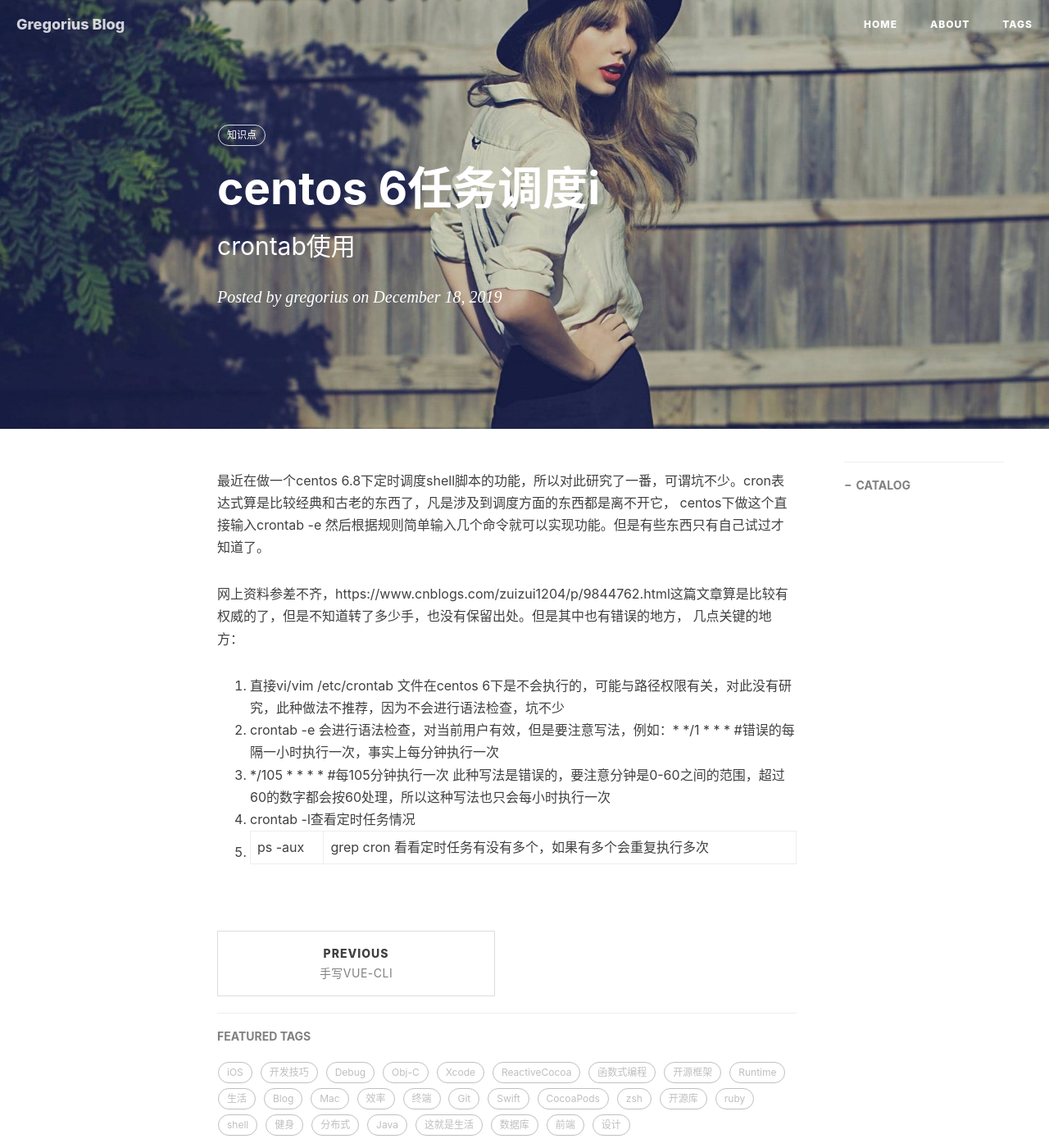
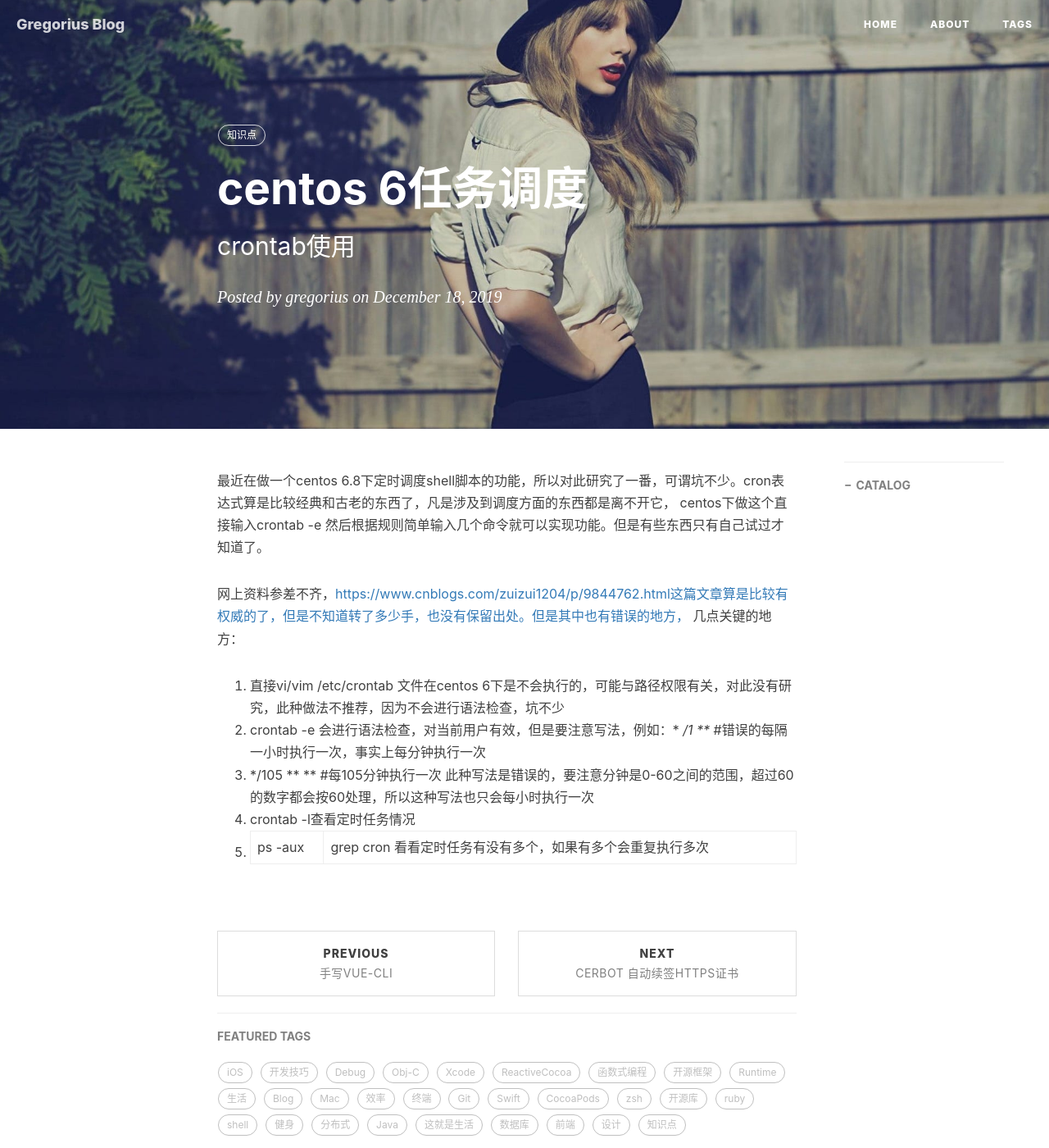
Before and after one commit to gregoriusxu/gregoriusxu.github.io, a Jekyll site: the page built from _posts/2019-12-18-centos 6任务调度.md, in a window 1280 px wide and 1400 px high. Shown: the whole window at 82% size. Built offline with Jekyll 4.4.1, drawn with Linux system fonts in a browser that asks for light colours; nearby versions of some CDN libraries; comment, search, counter and statistics services are not loaded.

Commit message:
new post

```diff
--- a/_posts/2019-12-18-centos 6任务调度.md
+++ b/_posts/2019-12-18-centos 6任务调度.md
@@ -1,6 +1,6 @@
 ---
 layout:     post
-title:      centos 6任务调度i
+title:      centos 6任务调度
 subtitle:   crontab使用
 date:       2019-12-18
 author:     gregorius
@@ -14,10 +14,11 @@ tags:
 centos下做这个直接输入crontab -e 然后根据规则简单输入几个命令就可以实现功能。但是有些东西只有自己试过才知道了。
 
 
-网上资料参差不齐，https://www.cnblogs.com/zuizui1204/p/9844762.html这篇文章算是比较有权威的了，但是不知道转了多少手，也没有保留出处。但是其中也有错误的地方，
+网上资料参差不齐，<https://www.cnblogs.com/zuizui1204/p/9844762.html这篇文章算是比较有权威的了，但是不知道转了多少手，也没有保留出处。但是其中也有错误的地方，>
 几点关键的地方：
-1.  直接vi/vim /etc/crontab 文件在centos 6下是不会执行的，可能与路径权限有关，对此没有研究，此种做法不推荐，因为不会进行语法检查，坑不少
-2.  crontab -e 会进行语法检查，对当前用户有效，但是要注意写法，例如：* */1 * * * #错误的每隔一小时执行一次，事实上每分钟执行一次
-3. */105 * * * * #每105分钟执行一次  此种写法是错误的，要注意分钟是0-60之间的范围，超过60的数字都会按60处理，所以这种写法也只会每小时执行一次
+
+1. 直接vi/vim /etc/crontab 文件在centos 6下是不会执行的，可能与路径权限有关，对此没有研究，此种做法不推荐，因为不会进行语法检查，坑不少
+2. crontab -e 会进行语法检查，对当前用户有效，但是要注意写法，例如：* */1 *** #错误的每隔一小时执行一次，事实上每分钟执行一次
+3. */105 ** ** #每105分钟执行一次  此种写法是错误的，要注意分钟是0-60之间的范围，超过60的数字都会按60处理，所以这种写法也只会每小时执行一次
 4. crontab -l查看定时任务情况
 5. ps -aux | grep cron 看看定时任务有没有多个，如果有多个会重复执行多次
```
Also changed, not shown: _posts/2019-12-18-cerbot 自动续签https证书.md (added, +28 -0 lines).
